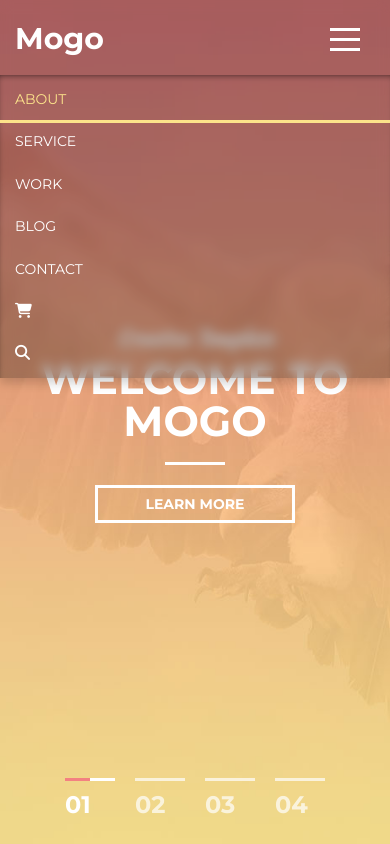
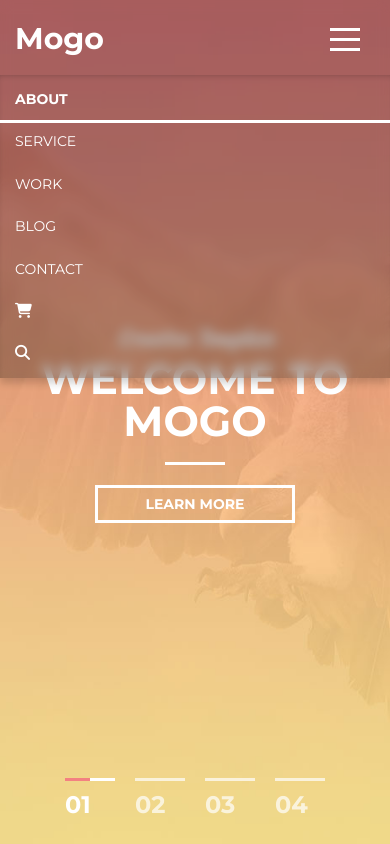
Before and after one commit to Sheffchenk0/mogo, a plain HTML site: page index.html in a window 390 px wide. Shown: the top 844 px of the page. Drawn offline with Linux system fonts and the light colour scheme.

Commit message:
burger test

```diff
--- a/assets/css/style.css
+++ b/assets/css/style.css
@@ -176,7 +176,7 @@ input:focus {
     right: 15px;
     z-index: 1;
     width: 30px;
-    padding: 10px 0;
+    height: 30px;
     display: none;
 }
 
@@ -1415,7 +1415,7 @@ input:focus {
         margin-top: 0px;
         padding: 15px 0px 0px 0px;
         position: fixed;
-        box-shadow: 0px 5px 10px rgba(0, 0, 0, 0.18);
+        box-shadow: 0px 5px 8px rgba(0, 0, 0, 0.18);
         transition: backdrop-filter .5s, background .5s;
     }
     .header-mobile:hover {
@@ -1430,11 +1430,24 @@ input:focus {
     .nav {
         display: none;
     }
+    .nav__link:hover {
+        color: white;
+        font-weight: 900;
+    }
+    .nav__link.active {
+        font-weight: 900;
+        color: white;
+    }
+    .nav__link:after {
+        background-color: white;
+    }
+    .header:hover .nav.mobile {
+        display: block;
+    }
     .nav.mobile {
         padding: 3px 0px 3px 0px;
-        display: block;
         margin: 0 -15px;
-        box-shadow: inset 1px 4px 9px -6px;
+        box-shadow: inset 1px 4px 9px -6px rgba(0, 0, 0, 0.376);
     }
     .nav__link {
         display: block;
```
